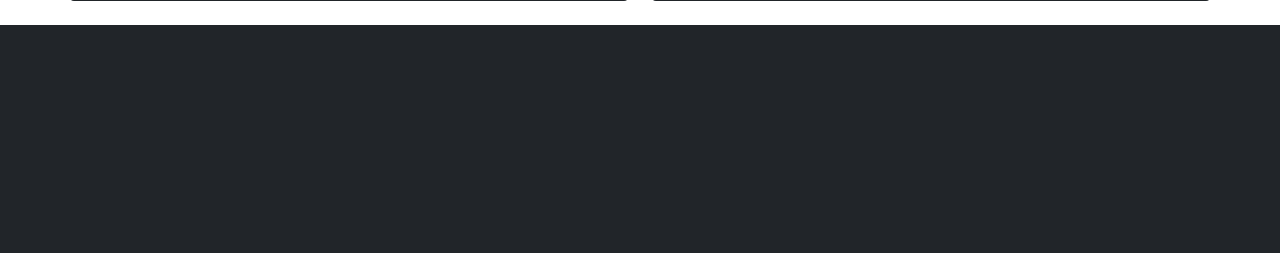
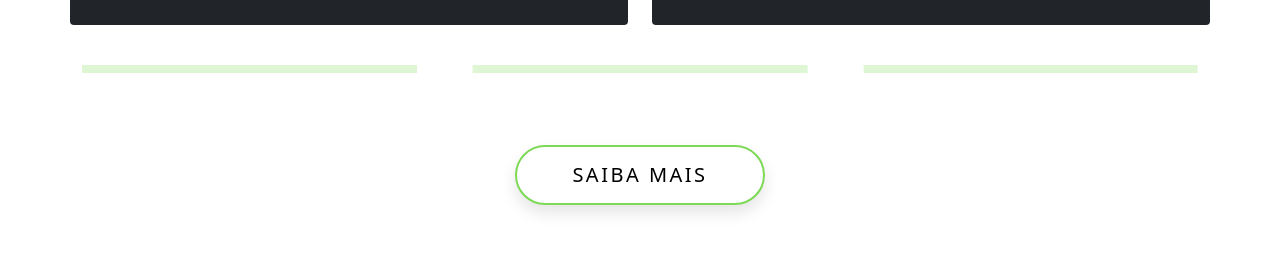
Before and after one commit to MateusPaulino13/InfoSports, a PHP site: page /home.html in a window 1280 px wide. Shown: the part 1095-1348 px from the top of the page. Before the commit the page ends 1120 px from the top, so only its background shows below. Run offline with PHP 8.4, Linux system fonts and the light colour scheme.

Commit message:
Adicionando botão saiba mais

```diff
--- a/home.html
+++ b/home.html
@@ -209,18 +209,46 @@
 
     <br />
 
-    <!-- <svg
-      xmlns="http://www.w3.org/2000/svg"
-      width="16"
-      height="16"
-      fill="currentColor"
-      class="bi bi-facebook"
-      viewBox="0 0 16 16"
-    >
-      <path
-        d="M16 8.049c0-4.446-3.582-8.05-8-8.05C3.58 0-.002 3.603-.002 8.05c0 4.017 2.926 7.347 6.75 7.951v-5.625h-2.03V8.05H6.75V6.275c0-2.017 1.195-3.131 3.022-3.131.876 0 1.791.157 1.791.157v1.98h-1.009c-.993 0-1.303.621-1.303 1.258v1.51h2.218l-.354 2.326H9.25V16c3.824-.604 6.75-3.934 6.75-7.951z"
-      />
-    </svg> -->
+    <div class="container">
+      <div class="position-relative">
+        <hr
+          style="
+            background-color: #7ed956;
+            width: 30%;
+            position: absolute;
+            left: 50%;
+            transform: translate(-50%);
+          "
+          class="p-1"
+        />
+        <hr
+          style="
+            background-color: #7ed956;
+            width: 30%;
+            position: absolute;
+            left: 0;
+          "
+          class="p-1"
+        />
+        <hr
+          style="
+            background-color: #7ed956;
+            width: 30%;
+            position: absolute;
+            left: 85%;
+            transform: translate(-50%);
+          "
+          class="p-1"
+        />
+      </div>
+    </div>
+
+    <br />
+    <br />
+
+    <div class="container text-center my-5">
+      <button class="saiba_mais_btn">Saiba Mais</button>
+    </div>
 
     <!-- navbar flutuante lateral -->
     <!-- <div id="mySidenav" class="sidenav">
--- a/style/home.css
+++ b/style/home.css
@@ -15,5 +15,28 @@
 body,
 html {
   box-sizing: border-box;
-  font-family: "Roboto", sans-serif;
 }
+
+.saiba_mais_btn {
+  width: 250px;
+  height: 60px;
+  font-size: 20px;
+  text-transform: uppercase;
+  letter-spacing: 2.5px;
+  font-weight: 500;
+  color: #000;
+  background-color: #fff;
+  border: 2px solid var(--verde);
+  border-radius: 45px;
+  box-shadow: 0px 8px 15px rgba(0, 0, 0, 0.1);
+  transition: all 0.3s ease 0s;
+  cursor: pointer;
+  outline: none;
+}
+
+.saiba_mais_btn:hover {
+  background-color: var(--verde);
+  box-shadow: 0px 15px 20px rgba(126, 217, 86, 70%);
+  color: #fff;
+  transform: translateY(-7px);
+}
```
